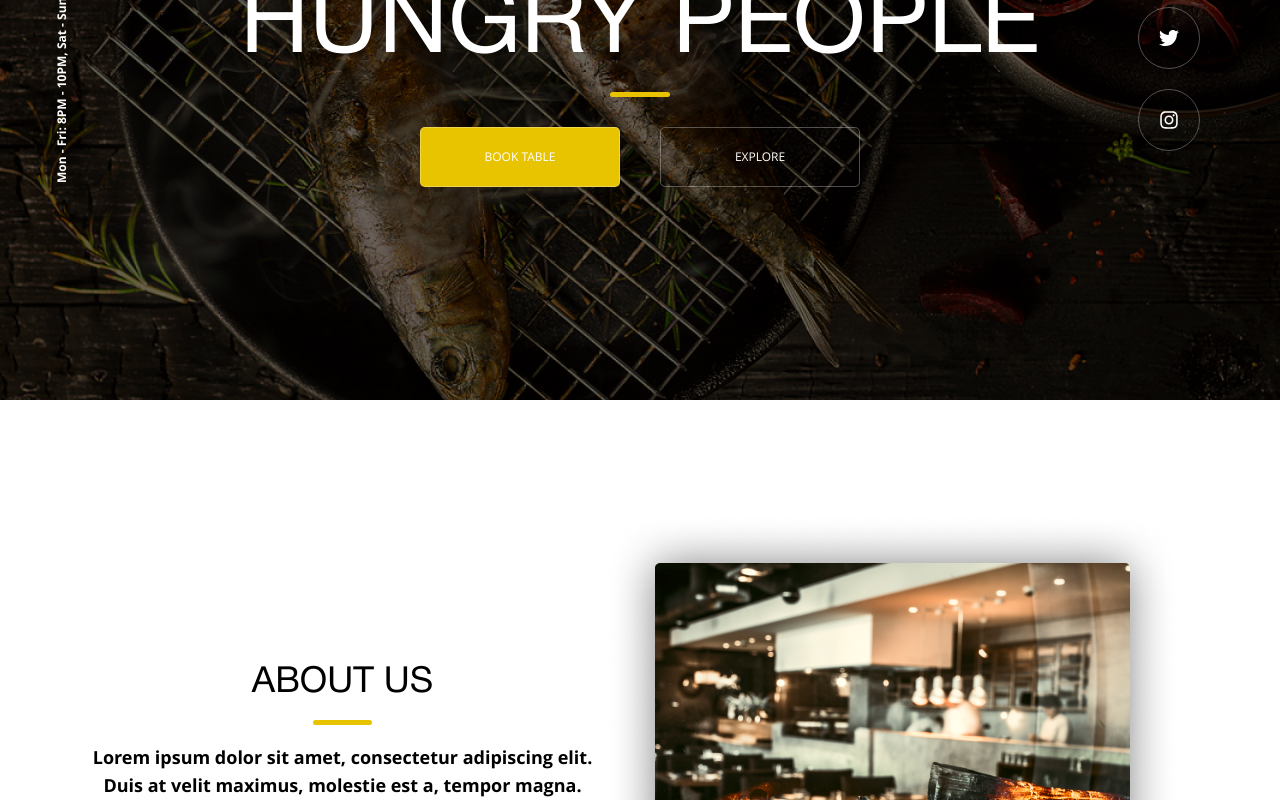
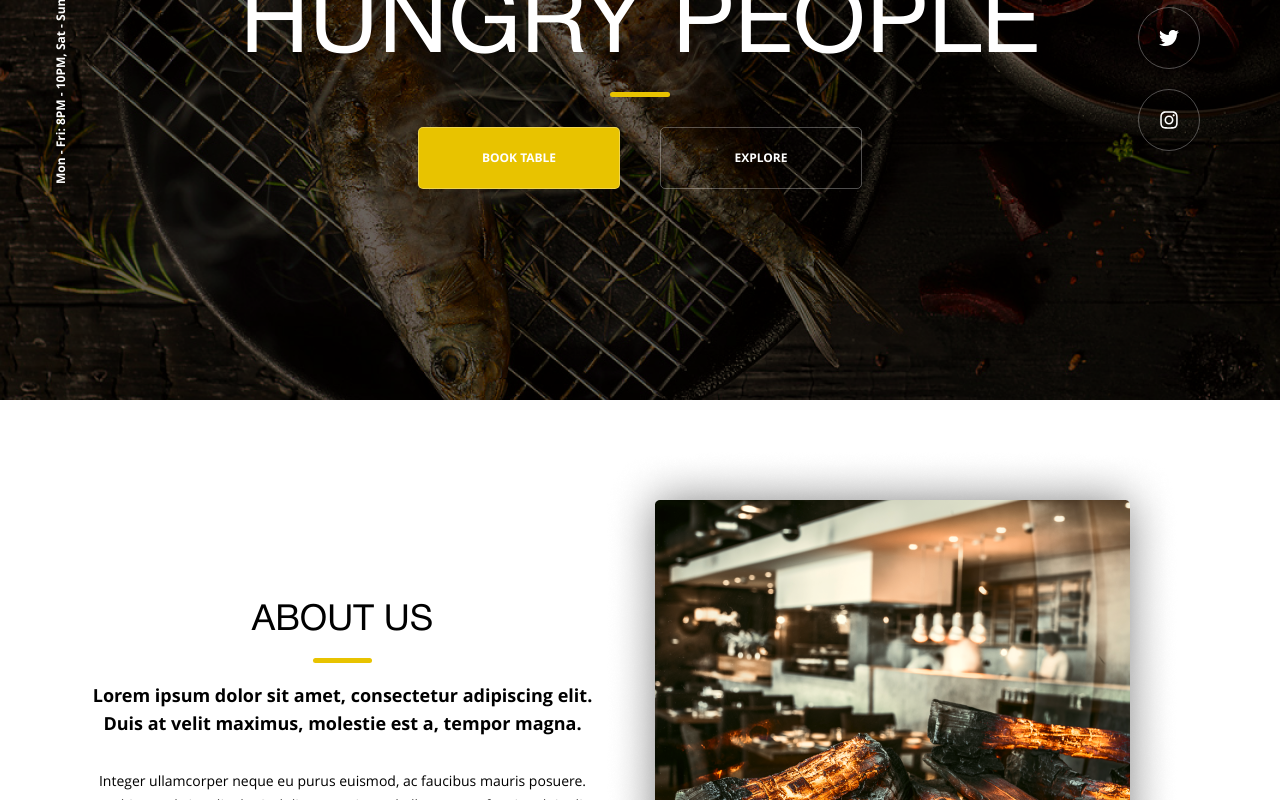
Before and after one commit to Kozikakoo/restaurant-landing, a React (Create React App) app: page / in a window 1280 px wide. Shown: the part 400-1200 px from the top of the page. Built offline with nearby package versions, Linux system fonts and the light colour scheme.

Commit message:
fix: buttons header, height section

```diff
--- a/src/components/App/App.css
+++ b/src/components/App/App.css
@@ -1,4 +1,4 @@
 section {
-    min-height: 100vh;
+    min-height: 675px;
     box-sizing: border-box;
 }
--- a/src/components/Header/Header.css
+++ b/src/components/Header/Header.css
@@ -43,7 +43,7 @@
 .header__nav-item > a {
     text-decoration: none;
     color: white;
-    transition: color 0.5s linear ;
+    transition: color 0.5s linear;
 }
 
 .header__nav-item > a:hover {
@@ -148,16 +148,25 @@
     font-size: 12px;
     line-height: 20px;
     margin-top: 30px;
-
 }
 
 .header__button {
+    display: inline-flex;
     background-color: transparent;
     width: 200px;
     height: 60px;
     border: 1px solid rgba(255, 255, 255, 0.3);
     color: white;
     border-radius: 5px;
+    transition: transform 0.4s linear;
+    align-items: center;
+    justify-content: center;
+    text-decoration: none;
+}
+
+.header__button:hover {
+    cursor: pointer;
+    transform: scale(1.09);
 }
 
 .header__button_yellow {
--- a/src/components/Header/Header.js
+++ b/src/components/Header/Header.js
@@ -18,15 +18,14 @@ function Header() {
             </nav>
             <img className="header__img" alt="helm" src={helm}/>
 
-
             <div className="header__block-title">
                 <p className="header__time">Mon - Fri: 8PM - 10PM, Sat - Sun: 8PM - 3AM</p>
                 <p className="header__text">RESTAURANT</p>
                 <h1 className="header__title">hungry people</h1>
                 <div className="header__rectangle"></div>
                 <div className="header__block-buttons">
-                    <button className="header__button header__button_yellow">BOOK TABLE</button>
-                    <button className="header__button">EXPLORE</button>
+                    <a className="header__button header__button_yellow" href="#booking">BOOK TABLE</a>
+                    <a className="header__button">EXPLORE</a>
                 </div>
                 <ul className="header__links">
                     <li className="header__link"><a><img className="header__logo" src={facebookLogo}
```
